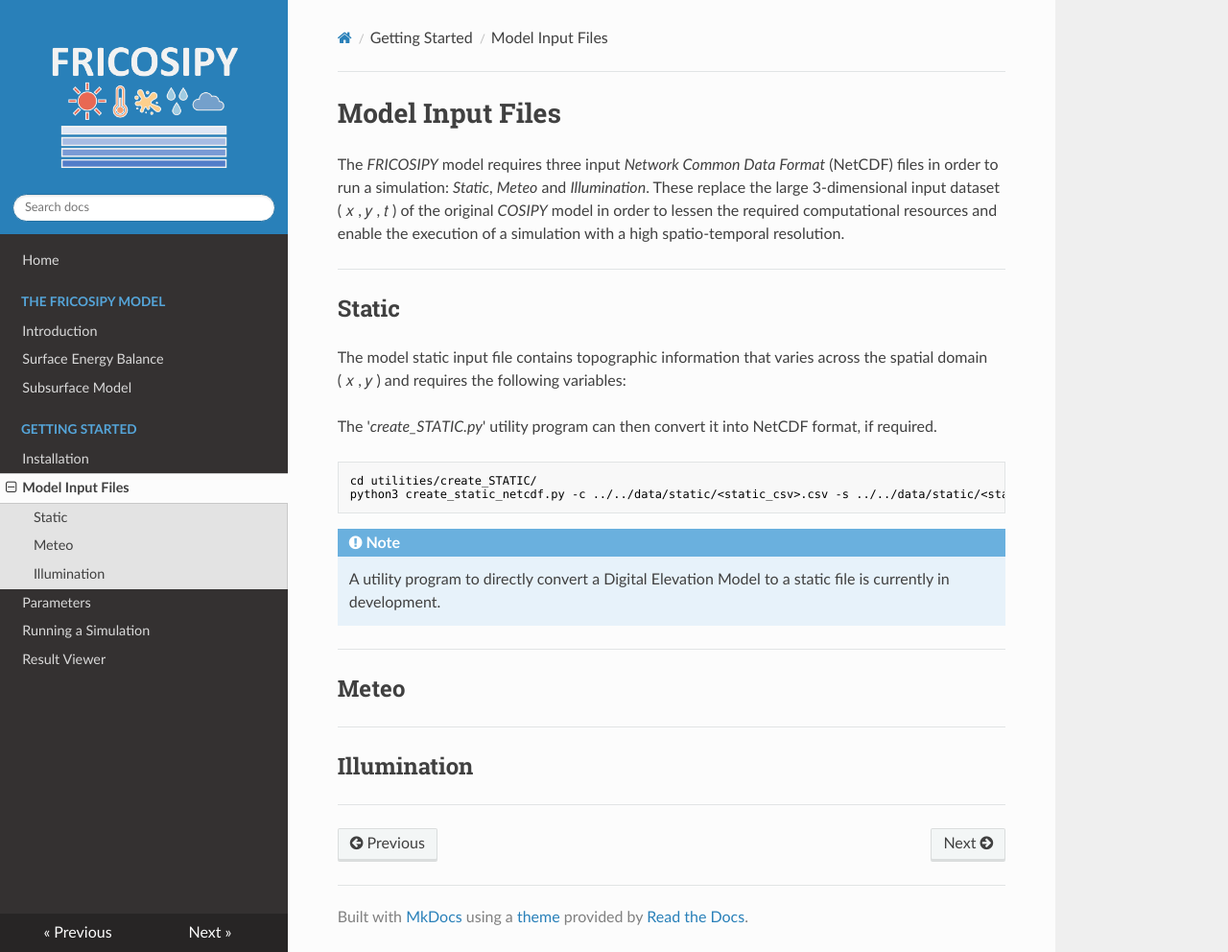
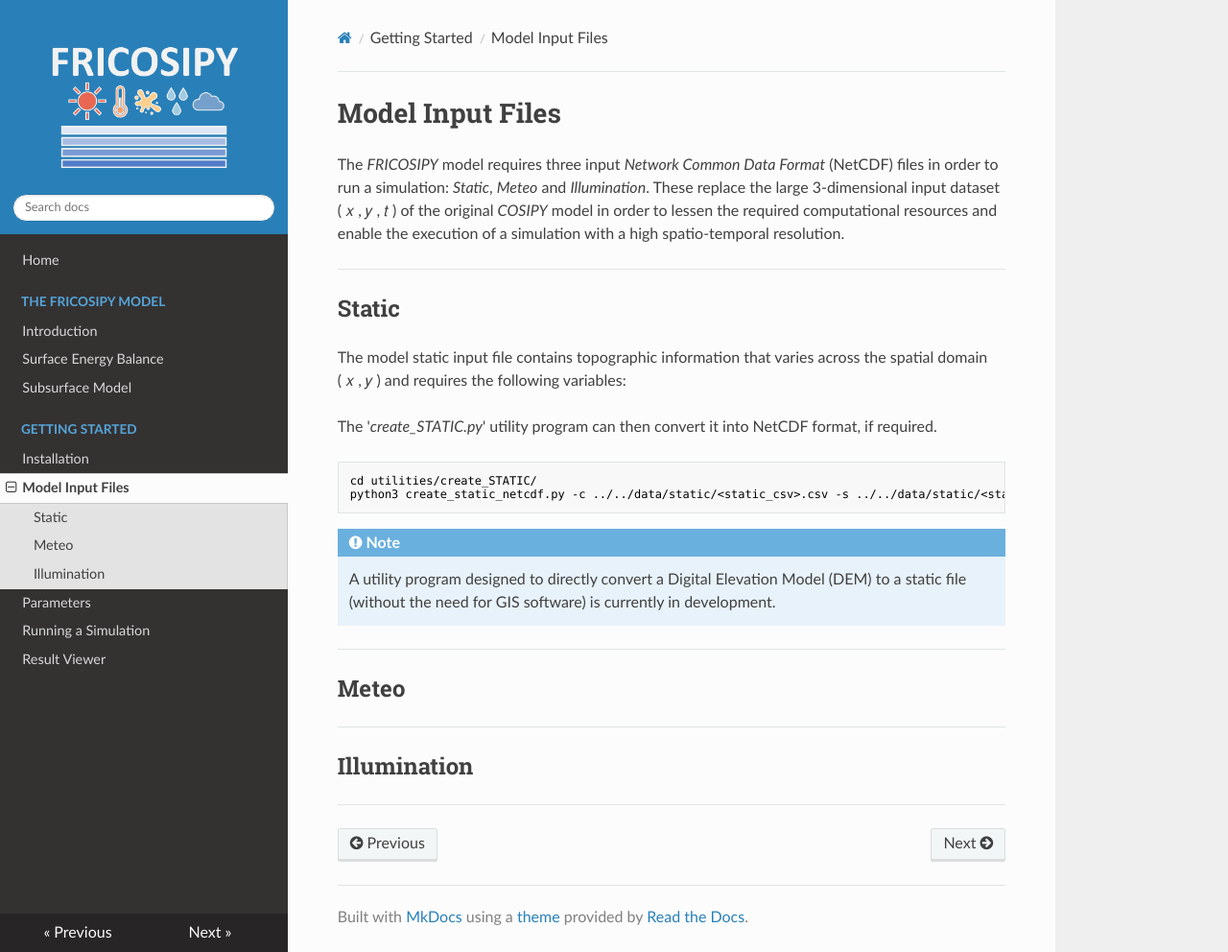
Before and after one commit to MarcusGastaldello/FRICOSIPY, an MkDocs documentation site: the page built from docs/model_input_files.md, in a window 1280 px wide and 992 px high. Shown: the whole window at 96% size. Built offline with MkDocs 1.6.1, drawn with Linux system fonts in a browser that asks for light colours; nearby versions of some CDN libraries.

Commit message:
Update model_input_files.md

````diff
--- a/docs/model_input_files.md
+++ b/docs/model_input_files.md
@@ -18,7 +18,8 @@ python3 create_static_netcdf.py -c ../../data/static/<static_csv>.csv -s ../../d
 ```
 
 !!! note
-     A utility program to directly convert a Digital Elevation Model to a static file is currently in development.
+     A utility program designed to directly convert a Digital Elevation Model (DEM) to a static file (without the need for GIS software)
+     is currently in development.
 
 ---
 
````
